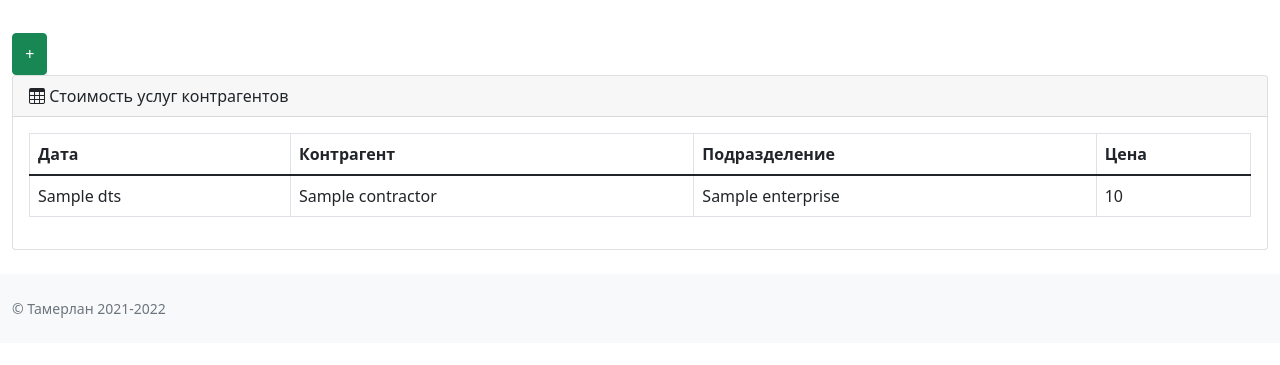
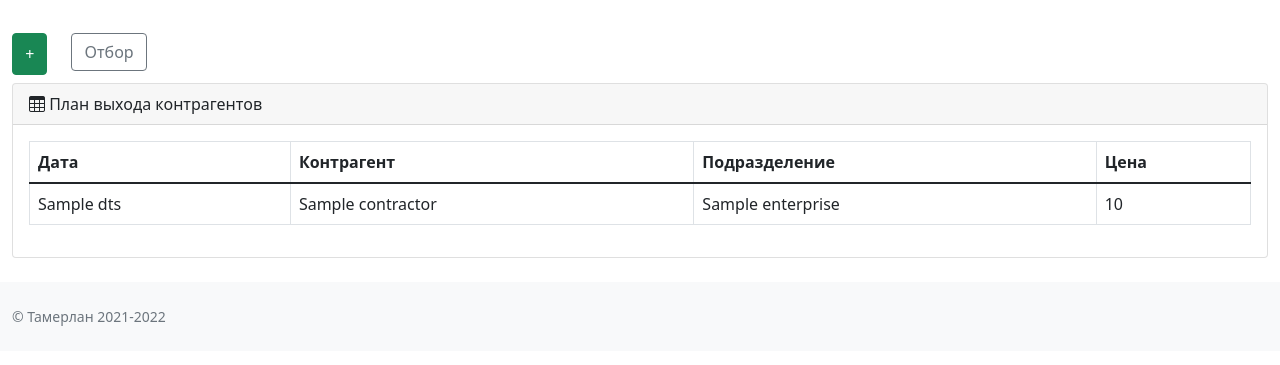
Before and after one commit to MyEternityOrg/tm_workers, a Django app: template outsourcing/templates/outsourcing_prices.html in a window 1280 px wide. Shown: the part 56-421 px from the top of the page. Run offline with Django 3.2, Linux system fonts and the light colour scheme; the template is opened without the code that fills it: most values are stand-ins (such as "Sample title", 1, 10 or a date in 2020); some libraries are stand-ins or nearby versions.

Commit message:
filter for prices

```diff
--- a/outsourcing/templates/outsourcing_prices.html
+++ b/outsourcing/templates/outsourcing_prices.html
@@ -5,18 +5,29 @@
 {% block css %}
     <link rel="stylesheet" type="text/css" media="screen"
           href="{% static 'dist/css/bootstrap-datetimepicker.min.css' %}">
-{#    <link href="{% static 'dist/css/bootstrap-combined.min.css' %}" rel="stylesheet">#}
+    {#    <link href="{% static 'dist/css/bootstrap-combined.min.css' %}" rel="stylesheet">#}
 {% endblock %}
 
 {% block content %}
     <div class="container-fluid">
-        <div class="form-row">
-            <div class="col-lg-4" style="margin-top: 33px;">
+        <div class="row row-cols-auto" style="margin-top: 33px;margin-bottom: 8px;">
+            <div class="col">
                 <input class="btn p-2 btn-flat btn-success" type="submit" value="&nbsp;+&nbsp;" id="new_record">
+            </div>
+            <div class="col">
+                <form method="get">
+                    <div class="row">
+                        <div class="input-group">
+                            {{ filter.form.contractor }}
+                            {{ filter.form.enterprise }}
+                            <button class="btn btn-outline-secondary" type="submit">Отбор</button>
+                        </div>
+                    </div>
+                </form>
             </div>
         </div>
         <div class="card mb-4">
-            <div class="card-header"><i class="bi bi-table"></i> Стоимость услуг контрагентов</div>
+            <div class="card-header"><i class="bi bi-table"></i> План выхода контрагентов</div>
             <div class="card-body">
                 <table id="datatable" class="table table-bordered table-hover">
                     <thead>
@@ -41,6 +52,7 @@
             </div>
         </div>
     </div>
+
     {% include 'pagination.html' %}
 
     <div class="modal fade bd-example-modal-lg" data-bs-backdrop="static" data-bs-keyboard="false" id="ModalWindow"
--- a/outsourcing/urls.py
+++ b/outsourcing/urls.py
@@ -11,7 +11,7 @@ app_name = 'outsourcing'
 
 urlpatterns = [
                   path('types/', OutsourcingTypes.as_view(), name='outsourcing_types'),
-                  path('prices/', OutsourcingPrices.as_view(), name='outsourcing_prices'),
+                  path('prices/search/', OutsourcingPrices.as_view(), name='outsourcing_prices'),
                   path('prices/add', OutSourcingPricesAdd.as_view(), name='outsourcing_prices_add'),
                   path('contractors/', OutsourcingContractors.as_view(), name='outsourcing_contractors'),
                   path('timeline/', OutsourcingTimeline.as_view(), name='outsourcing_timeline'),
```
Also changed, not shown: outsourcing/filters.py (+20 -0 lines), outsourcing/views.py (+15 -3 lines).
